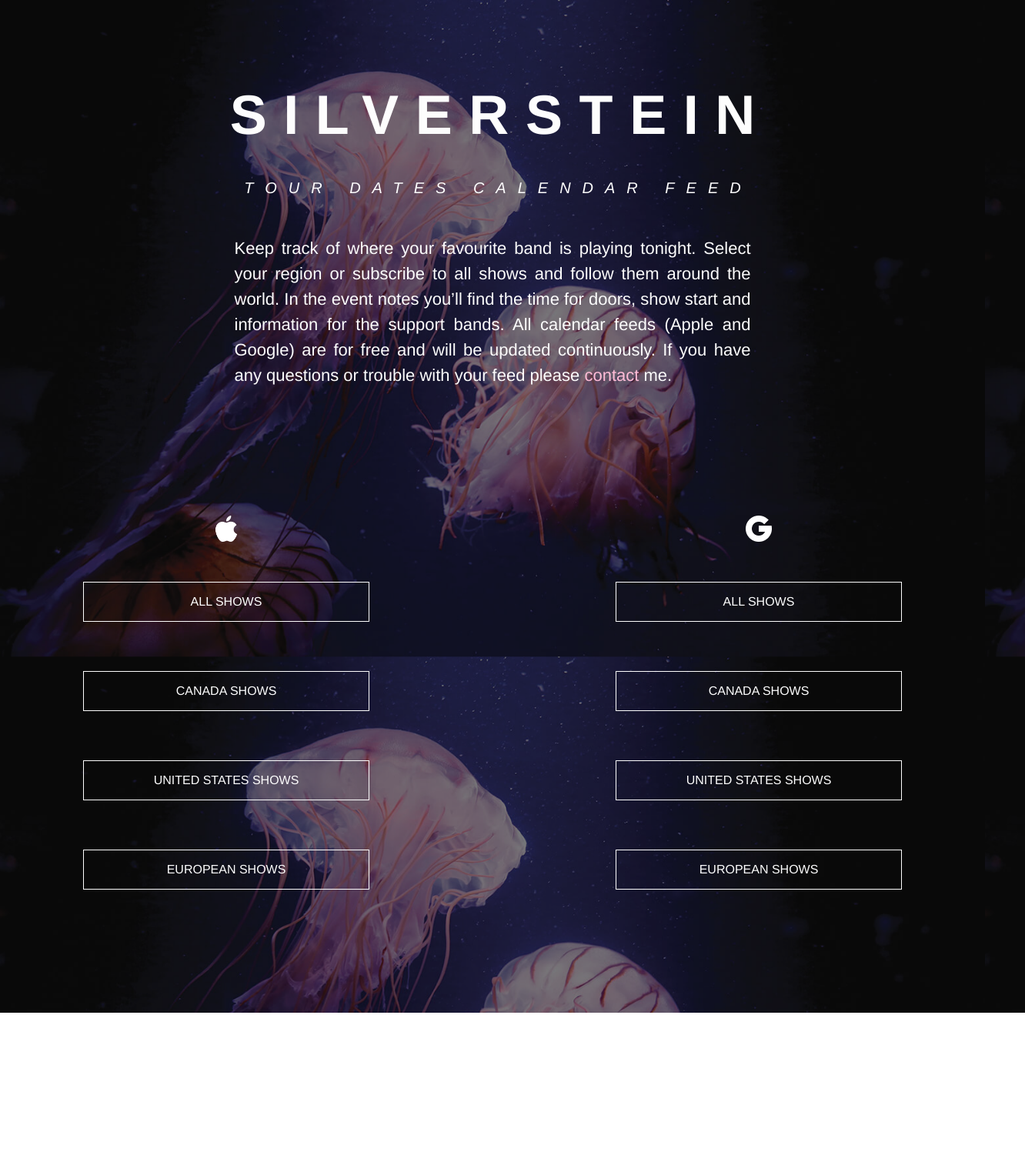
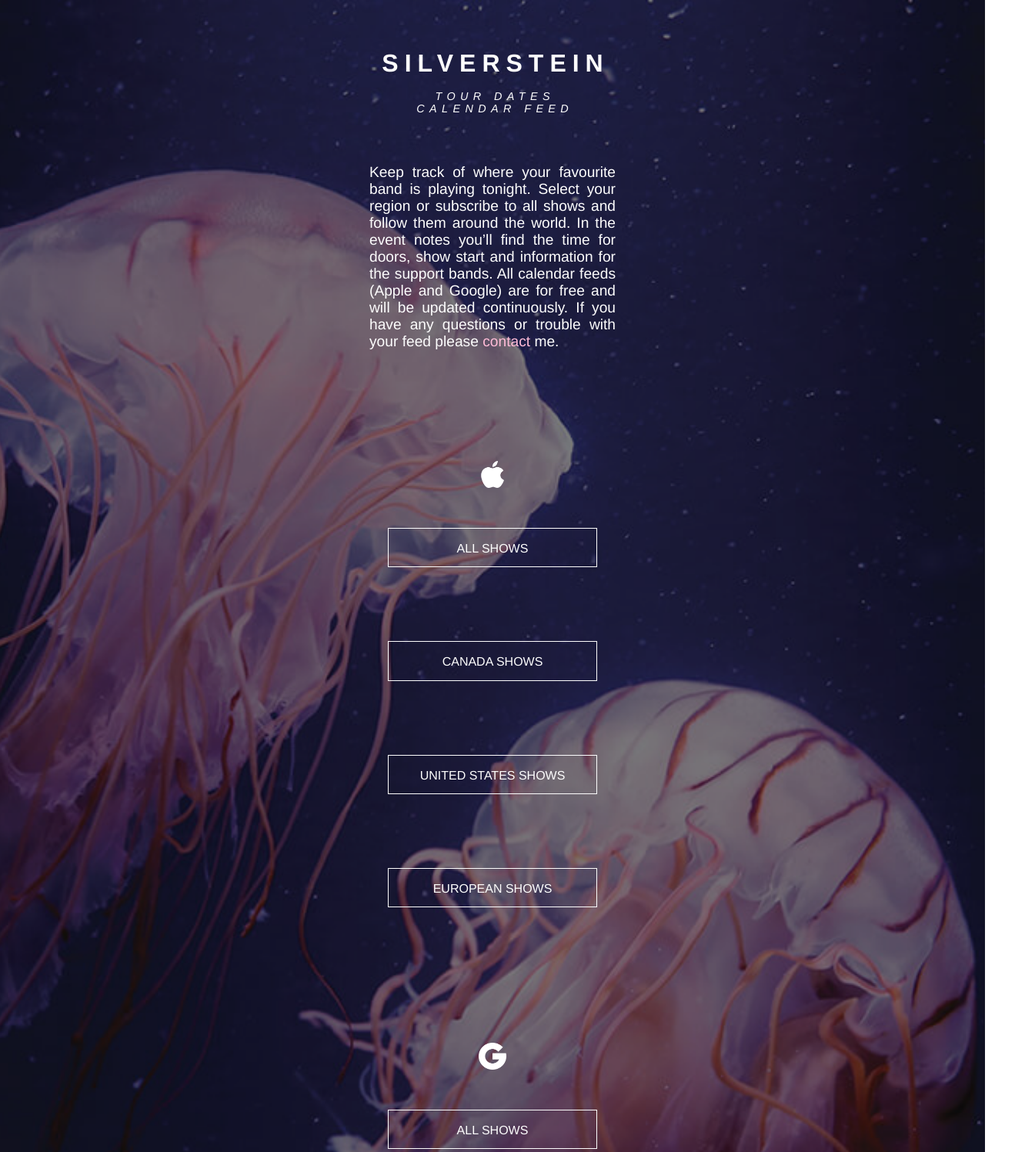
Before and after one commit to saschazengler/silverstein_calendar_feed, a plain HTML site: page index.html in a window 1280 px wide. Shown: the top 1497 px of the page at 77% size, 1332 px wide, since content can reach past the window. Before the commit the page ends 1316 px from the top, so only its background shows below. Drawn offline with Linux system fonts and the light colour scheme.

Commit message:
closes #40, closes #41

```diff
--- a/index.html
+++ b/index.html
@@ -1,21 +1,21 @@
 <!DOCTYPE html>
-<html lang="en">
+<html lang='en'>
 <head>
-    <meta charset="UTF-8">
-    <meta name="viewport" content="width=device-width, initial-scale=1.0">
+    <meta charset='UTF-8'>
+    <meta name='viewport' content='width=device-width, initial-scale=1.0'>
     <title>Silverstein | Calendar Feed</title>
-    <meta name="author" content="Sascha Zengler"/>
-    <meta name="keywords" content="Silverstein, Music, Hardcore, Canada, Calendar, Tour, Dates, Show"/>
-    <meta name="description" content="Get all Silverstein tour dates right into your calendar and never miss a show.">
-    <link rel="icon" type="image/png" href="/img/logo.png">
-    <meta property="og:image" content="https://i.ibb.co/n3xDgGR/silverstein-website-preview.jpg"/>
-    <meta property="og:type" content="website"/>
-    <meta property="og:url" content="https://silversteinshows.com"/>
-    <meta property="og:title" content="Silverstein Tour Dates Calendar Feed"/>
-    <meta property="og:description" content="Get all Silverstein tour dates right into your calendar and never miss a show."/>
-    <link rel="stylesheet" href="style.css"/>
+    <meta name='author' content='Sascha Zengler'/>
+    <meta name='keywords' content='Silverstein, Music, Hardcore, Canada, Calendar, Tour, Dates, Show'/>
+    <meta name='description' content='Get all Silverstein tour dates right into your calendar and never miss a show.'>
+    <link rel='icon' type='image/png' href='/img/logo.png'>
+    <meta property='og:image' content='https://i.ibb.co/n3xDgGR/silverstein-website-preview.jpg'/>
+    <meta property='og:type' content='website'/>
+    <meta property='og:url' content='https://silversteinshows.com'/>
+    <meta property='og:title' content='Silverstein Tour Dates Calendar Feed'/>
+    <meta property='og:description' content='Get all Silverstein tour dates right into your calendar and never miss a show.'/>
+    <link rel='stylesheet' href='style.css'/>
     <!-- Global site tag (gtag.js) - Google Analytics -->
-    <script async src="https://www.googletagmanager.com/gtag/js?id=UA-175387771-1"></script>
+    <script async src='https://www.googletagmanager.com/gtag/js?id=UA-175387771-1'></script>
     <script>
     window.dataLayer = window.dataLayer || [];
     function gtag(){dataLayer.push(arguments);}
@@ -31,53 +31,55 @@
     })(window,document,'script','dataLayer','GTM-56HH5BW');</script>
     <!-- End Google Tag Manager -->
 </head>
-<body class="backgroundImage">
-    <!-- Google Tag Manager (noscript) -->
-    <noscript><iframe src="https://www.googletagmanager.com/ns.html?id=GTM-56HH5BW"
-    height="0" width="0" style="display:none;visibility:hidden"></iframe></noscript>
-    <!-- End Google Tag Manager (noscript) -->
-    <header class="headerContainer">
-        <h1 class="title">Silverstein</h1>
-        <h3 class="subTitle">tour dates calendar feed</h3>
-        <p class="description">
-            Keep track of where your favourite band is playing tonight. Select your region or subscribe to all shows and follow them around the world. In the event notes you’ll find the time for doors, show start and information for the support bands. All calendar feeds (Apple and Google) are for free and will be updated continuously. If you have any questions or trouble with your feed please <a href="mailto:hello@silversteinshows.com">contact</a> me.
-        </p>
-    </header>
-    <section class="desktopContainer" media="(min-width: 1200px)">
-        <section class="appleSubscriptionContainer">
-            <figure class="icon">
-                <img class="subscriptionIcon" src="/icons/apple.png" alt="Apple">
+<body class='background-image'>
+    <main class='main-container'>
+        <!-- Google Tag Manager (noscript) -->
+        <noscript><iframe src='https://www.googletagmanager.com/ns.html?id=GTM-56HH5BW'
+            height='0' width='0' style='display:none;visibility:hidden'></iframe></noscript>
+            <!-- End Google Tag Manager (noscript) -->
+        <header class='header-container'>
+            <h1 id='title'>Silverstein</h1>
+            <h3 id='sub-title'>tour dates <br> calendar feed</h3>
+            <p id='description'>
+                Keep track of where your favourite band is playing tonight. Select your region or subscribe to all shows and follow them around the world. In the event notes you’ll find the time for doors, show start and information for the support bands. All calendar feeds (Apple and Google) are for free and will be updated continuously. If you have any questions or trouble with your feed please <a href='mailto:hello@silversteinshows.com'>contact</a> me.
+            </p>
+        </header>
+        <section class='apple-subscription-container'>
+            <figure class='icon'>
+                <img class='subscription-icon' src='/icons/apple.png' alt='Apple'>
             </figure>
-            <figure class="button">
-                <a href="webcal://p34-caldav.icloud.com/published/2/AAAAAAAAAAAAAAAAAAAAACh1313hPt60rwp3h-u8b4rj3NL6svxYqbUaqnGWC-NUP2MahOJDSZt4aCDyQZDccvE69Qe-YPyvYludNn0-MO4"><span id="appleAllShows">All Shows</span></a>
+            <article class='apple-links'>
+                <div class='button'>
+                    <a href='webcal://p34-caldav.icloud.com/published/2/AAAAAAAAAAAAAAAAAAAAACh1313hPt60rwp3h-u8b4rj3NL6svxYqbUaqnGWC-NUP2MahOJDSZt4aCDyQZDccvE69Qe-YPyvYludNn0-MO4'><span>All Shows</span></a>
+                </div>
+                <div class='button'>
+                    <a href='webcal://p34-caldav.icloud.com/published/2/MTA1NzI5MTI0NTEwNTcyOWlCmzO5Z7zTazYuxRXHo8ZC6PUZbP1Yru8ACMHjgXAC2vCDica7yfjAaZ-0M5gGvpkd4oZipJHGlaxMb7pTiyY'><span>Canada Shows</span></a>
+                </div>
+                <div class='button'>
+                    <a href='webcal://p34-caldav.icloud.com/published/2/MTA1NzI5MTI0NTEwNTcyOWlCmzO5Z7zTazYuxRXHo8amgE64Rn1aDOevL-HD_PnFzhmpz0Ao2kD_wtpo6YbYzp0YHgF0vzXWxr4w3FDReDo'><span>United States Shows</span></a>
+                </div>
+                <div class='button'>
+                    <a href='webcal://p34-caldav.icloud.com/published/2/MTA1NzI5MTI0NTEwNTcyOWlCmzO5Z7zTazYuxRXHo8YYF5dJ_xiupxYlobOeC57Sf7wdL7P6kS3ADlXzhL-QJxaYCbPia9Syc3qalCPcS4s'><span>European Shows</span></a>
+                </div>
+            </article>
+        </section>
+        <section class='google-subscription-container'>
+            <figure class='icon'>
+                <img class='subscription-icon' src='/icons/google.png' alt='Google'>
             </figure>
-            <figure class="button">
-                <a href="webcal://p34-caldav.icloud.com/published/2/MTA1NzI5MTI0NTEwNTcyOWlCmzO5Z7zTazYuxRXHo8ZC6PUZbP1Yru8ACMHjgXAC2vCDica7yfjAaZ-0M5gGvpkd4oZipJHGlaxMb7pTiyY"><span id="appleCanadaShows">Canada Shows</span></a>
-            </figure>
-            <figure class="button">
-                <a href="webcal://p34-caldav.icloud.com/published/2/MTA1NzI5MTI0NTEwNTcyOWlCmzO5Z7zTazYuxRXHo8amgE64Rn1aDOevL-HD_PnFzhmpz0Ao2kD_wtpo6YbYzp0YHgF0vzXWxr4w3FDReDo"><span id="appleUnitedStatesShows">United States Shows</span></a>
-            </figure>
-            <figure class="button">
-                <a href="webcal://p34-caldav.icloud.com/published/2/MTA1NzI5MTI0NTEwNTcyOWlCmzO5Z7zTazYuxRXHo8YYF5dJ_xiupxYlobOeC57Sf7wdL7P6kS3ADlXzhL-QJxaYCbPia9Syc3qalCPcS4s"><span id="appleEuropeanShows">European Shows</span></a>
-            </figure>
+            <div class='button'>
+                <a href='https://calendar.google.com/calendar?cid=OW1lMDIwZnNjZ2luNm5kNWxlNDQ4dTVvYzBAZ3JvdXAuY2FsZW5kYXIuZ29vZ2xlLmNvbQ'><span>All Shows</span></a>
+            </div>
+            <div class='button'>
+                <a href='https://calendar.google.com/calendar?cid=Nmlidm44aG43bjd1bDBkYzFiZmltZ2pxZmdAZ3JvdXAuY2FsZW5kYXIuZ29vZ2xlLmNvbQ'><span>Canada Shows</span></a>
+            </div>
+            <div class='button'>
+                <a href='https://calendar.google.com/calendar?cid=cTJrZHViZjh1Y2dkcHY3NjgzN2VidWc1cmNAZ3JvdXAuY2FsZW5kYXIuZ29vZ2xlLmNvbQ'><span>United States Shows</span></a>
+            </div>
+            <div class='button'>
+                <a href='https://calendar.google.com/calendar?cid=bHN2cWk0Z2x2dmdpamo2Z2c3cTVlcWwwdmtAZ3JvdXAuY2FsZW5kYXIuZ29vZ2xlLmNvbQ'><span>European Shows</span></a>
+            </div>
         </section>
-        <section class="googleSubscriptionContainer">
-            <figure class="icon">
-                <img class="subscriptionIcon" src="/icons/google.png" alt="Google">
-            </figure>
-            <figure class="button">
-                <a href="https://calendar.google.com/calendar?cid=OW1lMDIwZnNjZ2luNm5kNWxlNDQ4dTVvYzBAZ3JvdXAuY2FsZW5kYXIuZ29vZ2xlLmNvbQ"><span id="googleAllShows">All Shows</span></a>
-            </figure>
-            <figure class="button">
-                <a href="https://calendar.google.com/calendar?cid=Nmlidm44aG43bjd1bDBkYzFiZmltZ2pxZmdAZ3JvdXAuY2FsZW5kYXIuZ29vZ2xlLmNvbQ"><span id="googleCanadaShows">Canada Shows</span></a>
-            </figure>
-            <figure class="button">
-                <a href="https://calendar.google.com/calendar?cid=cTJrZHViZjh1Y2dkcHY3NjgzN2VidWc1cmNAZ3JvdXAuY2FsZW5kYXIuZ29vZ2xlLmNvbQ"><span id="googleUnitedStatesShows">United States Shows</span></a>
-            </figure>
-            <figure class="button">
-                <a href="https://calendar.google.com/calendar?cid=bHN2cWk0Z2x2dmdpamo2Z2c3cTVlcWwwdmtAZ3JvdXAuY2FsZW5kYXIuZ29vZ2xlLmNvbQ"><span id="googleEuropeanShows">European Shows</span></a>
-            </figure>
-        </section>
-    </section>
+    </main>
 </body>
 </html>
--- a/style.css
+++ b/style.css
@@ -1,163 +1,102 @@
-body {
+:root {
+	--cotton-candy: #ffbcd7;
+	--white: #fdfdfd;
+	font-family: Helvetica, sans-serif;
+	color: var(--white);
+}
+
+* {
 	box-sizing: border-box;
-	overflow-x: hidden;
 	margin: 0;
 	padding: 0;
 }
 
-.backgroundImage {
-	margin: 0;
-	background: url(/img/jellyfish\ _background.png) no-repeat center center fixed;
+.background-image {
+	background: url(/img/jellyfish\ _background.png) no-repeat center center;
 	-webkit-background-size: cover;
 	-moz-background-size: cover;
 	-o-background-size: cover;
 	background-size: cover;
 }
 
-.headerContainer {
-	display: flex;
-	justify-content: center;
-	align-items: center;
-	flex-flow: column nowrap;
+.main-container {
+	display: grid;
+	grid-template-columns: 10% 1fr 10%;
+	grid-template-rows: repeat(3, auto);
+	place-items: center;
+	gap: 5rem 0;
 }
 
-.title, .subTitle, .description {
-	font-family: Helvetica, sans-serif;
-	color: #fdfdfd;
+.header-container {
+	max-width: 320px;
+	grid-column-start: 2;
+	grid-column-end: 3;
 }
 
-.title {
-	font-size: 4.5em;
-	letter-spacing: 0.3em;
-	text-indent: 0.3em;
+#title {
+	letter-spacing: 0.5rem;
+	text-align: center;
 	text-transform: uppercase;
-	margin: 1.5em 0 0.2em 0;
+	margin: 4rem 0 1rem 0;
+	padding-left: 0.5rem;
 }
 
-.subTitle {
-	font-size: 1.25em;
+#sub-title {
+	font-size: 0.9rem;
 	font-style: italic;
 	font-weight: 300;
-	letter-spacing: 0.75em;
-	line-height: 2;
+	letter-spacing: 0.4rem;
+	text-align: center;
 	text-transform: uppercase;
-	padding-left: 0.75em;
+	padding-left: 0.4rem;
+
 }
 
-.description {
-	width: 30.5em;
-	font-size: 1.375em;
-	font-weight: 300;
-	line-height: 1.5;
+#description {
+	font-size: 1.2rem;
 	text-align: justify;
-	margin: 1em 0;
+	margin: 4rem 0;
 }
 
-.desktopContainer {
-	display: flex;
-	justify-content: center;
-	margin: 8em 0;
+.apple-subscription-container, .google-subscription-container {
+	grid-column-start: 2;
+	grid-column-end: 3;
 }
 
-.appleSubscriptionContainer, .googleSubscriptionContainer {
-	display: flex;
-	align-items: center;
-	flex-flow: column nowrap;
+.icon {
+	text-align: center;
+}
+
+.subscription-icon {
+	width: 2.2rem;
+	height: 2.2rem;
+}
+
+.button {
+	width: 17rem;
+	height: 3.2rem;
+	line-height: 3.2rem;
+	text-align: center;
+	border: 0.1rem solid var(--white);
+	transition: letter-spacing, border, 0.3s;
+	margin: 3rem 0 6rem 0;
+}
+
+.button:hover {
+	cursor: pointer;
+	letter-spacing: 0.1rem;
+	border-color: var(--cotton-candy);
 }
 
 a {
 	text-decoration: none;
-	color: #FFBCD7;
+	color: var(--cotton-candy);
 }
 
 span {
-	font-family: Helvetica, sans-serif;
-	color: #fdfdfd;
 	display: block;
 	font-size: 1em;
 	font-weight: 300;
+	color: var(--white);
 	text-transform: uppercase;
 }
-
-span:hover {
-	color: #FFBCD7;
-}
-
-.button {
-	width: 23.125em;
-	height: 3.125em;
-	line-height: 3.125em;
-	text-align: center;
-	border: 0.0625em solid #fdfdfd;
-	transition: letter-spacing, border, 0.3s;
-	cursor: pointer;
-	margin: 2em 10em;
-}
-
-.button:hover {
-	letter-spacing: 0.125em;
-	border: 0.0625em solid #FFBCD7;
-}
-
-.subscriptionIcon {
-	width: 2.1em;
-	height: 2.1em;
-}
-
-@media screen
-	and (min-width: 768px)
-	and (max-width: 1024px) {
-	.description {
-		width: 24em;
-		font-size: 1.75em;
-	}
-
-	.desktopContainer {
-		flex-flow: column;
-	}
-
-	.appleSubscriptionContainer {
-		margin-bottom: 8em;
-	}
-
-	.button {
-		margin: 3em;
-	}
-}
-
-@media screen and (max-width: 767px) {
-	.headerContainer {
-		flex-flow: column wrap;
-	}
-
-	.title {
-		font-size: 1.8em;
-		margin-top: 1.8em;
-	}
-
-	.subTitle {
-		max-width: 20em;
-		font-size: 0.9em;
-		line-height: 1.5em;
-		text-align: center;
-	}
-
-	.description {
-		max-width: 15em;
-		font-size: 1.1em;
-	}
-
-	.desktopContainer {
-		flex-flow: column;
-		margin: 5em 0;
-	}
-
-	.appleSubscriptionContainer {
-		margin-bottom: 6em;
-	}
-
-	.button {
-		max-width: 15em;
-		margin: 2em 0;
-	}
-}
```
